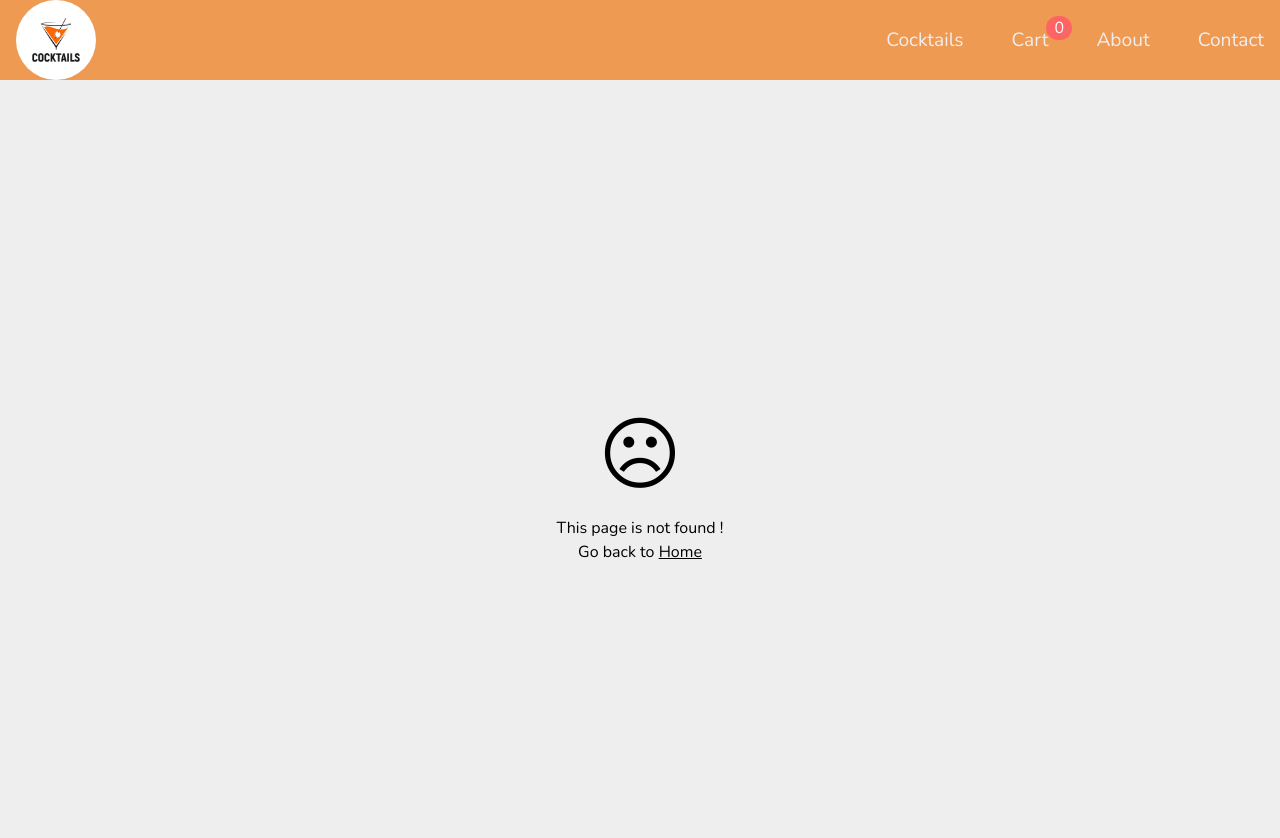
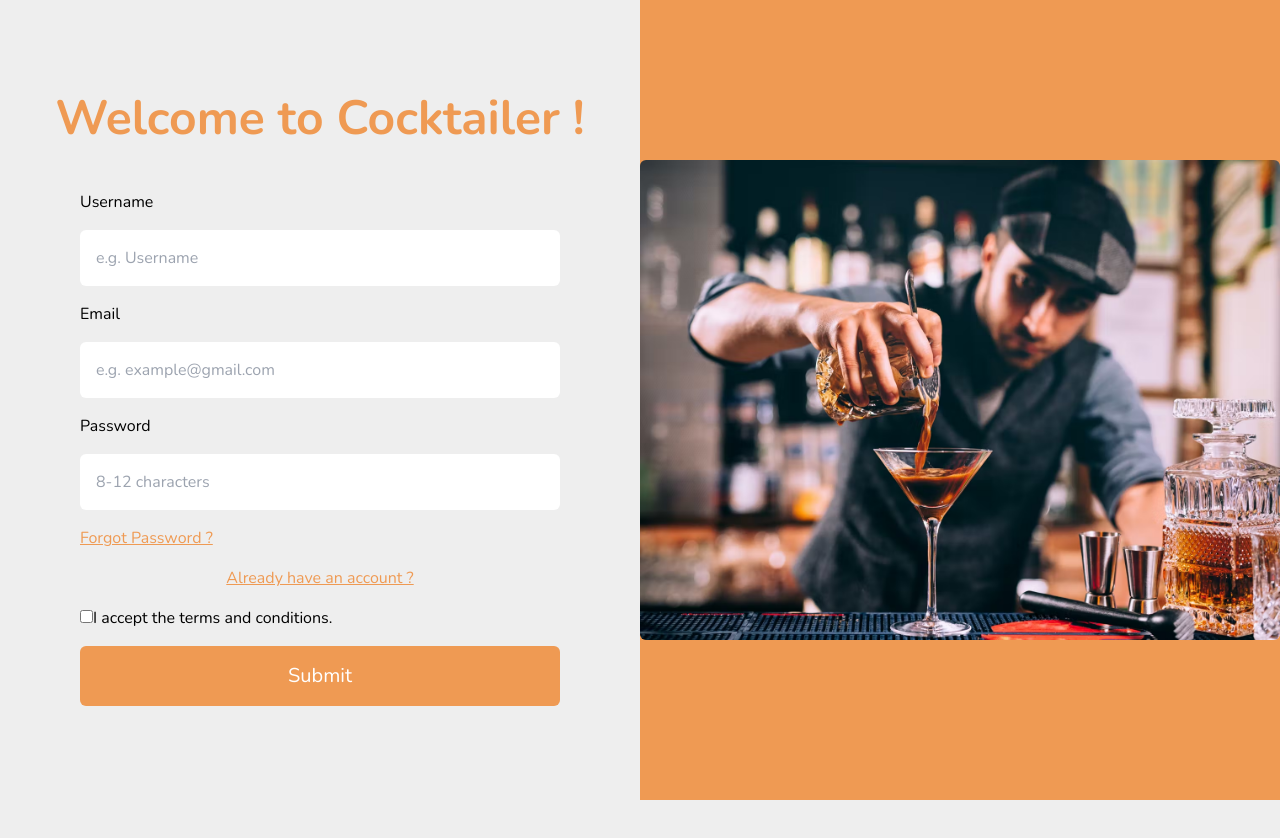
Before and after one commit to JBeanny/cocktail-store-nextjs, a Next.js app: page /sign-up in a window 1280 px wide. Before the commit this address had no page. Shown: the top 838 px of the page. After the commit the page ends 800 px from the top, so only its background shows below. Built offline with nearby package versions, Linux system fonts and the light colour scheme.

Commit message:
add login and signup

```diff
--- a/components/Navbar/Navbar.js
+++ b/components/Navbar/Navbar.js
@@ -4,6 +4,7 @@ import classes from "./Navbar.module.css";
 import Image from "next/image";
 import CartContext from "../../Context/CartContext";
 import { useRouter } from "next/router";
+import { BiLogIn } from "react-icons/bi";
 
 const Navbar = () => {
   const context = useContext(CartContext);
@@ -55,8 +56,11 @@ const Navbar = () => {
         >
           Contact
         </Link>
+        <Link href="/sign-up" className="text-2xl text-white">
+          <BiLogIn />
+        </Link>
       </div>
-      <h5 className="absolute right-52 max-sm:right-36 max-sm:-z-10 top-4 max-sm:top-4 bg-lightred text-white px-2 max-sm:px-2 max-sm:py-1/2 rounded-full cursor-pointer">
+      <h5 className="absolute right-72 max-sm:right-36 max-sm:-z-10 top-4 max-sm:top-4 bg-lightred text-white px-2 max-sm:px-2 max-sm:py-1/2 rounded-full cursor-pointer">
         <Link href="/cart">{itemInCart}</Link>
       </h5>
     </div>
--- a/package.json
+++ b/package.json
@@ -12,9 +12,12 @@
     "axios": "^1.1.3",
     "eslint": "8.28.0",
     "eslint-config-next": "13.0.4",
+    "formik": "^2.2.9",
     "next": "13.0.4",
     "react": "18.2.0",
-    "react-dom": "18.2.0"
+    "react-dom": "18.2.0",
+    "react-icons": "^4.7.1",
+    "yup": "^0.32.11"
   },
   "devDependencies": {
     "autoprefixer": "^10.4.13",
--- a/pages/_app.js
+++ b/pages/_app.js
@@ -6,7 +6,12 @@ import GlobalState from "../Context/GlobalState";
 
 function MyApp({ Component, pageProps }) {
   const router = useRouter();
-  const showHeader = router.pathname === "/404" ? false : true;
+  const showHeader =
+    router.pathname === "/404" ||
+    router.pathname === "/sign-up" ||
+    router.pathname === "/login"
+      ? false
+      : true;
 
   return (
     <>
--- a/pages/cart.js
+++ b/pages/cart.js
@@ -2,9 +2,11 @@ import React, { useContext, useState } from "react";
 import CartContext from "../Context/CartContext";
 import Image from "next/image";
 import Modal from "../components/Modal/Modal";
+import { useRouter } from "next/router";
 
 function Cart(props) {
   const [modal, setModal] = useState(false);
+  const router = useRouter();
   const context = useContext(CartContext);
   let total = 0;
 
@@ -61,6 +63,10 @@ function Cart(props) {
         <button
           className="bg-orange p-2 rounded-md text-white hover:bg-midBlack ease-in-out duration-300 max-sm:text-sm"
           onClick={() => {
+            if (!localStorage.getItem("token")) {
+              router.push("/sign-up");
+              return;
+            }
             setModal(true);
             setTimeout(() => {
               setModal(false);
--- /dev/null
+++ b/pages/login.js
@@ -0,0 +1,97 @@
+import React, { useState } from "react";
+import { Formik, Form, Field } from "formik";
+import * as Yup from "yup";
+import { useRouter } from "next/router";
+import Image from "next/image";
+
+const Login = () => {
+  const router = useRouter();
+
+  const login = async (data) => {
+    const api = "http://localhost:8080/user/login";
+
+    await fetch(api, {
+      method: "POST",
+      headers: {
+        "Content-Type": "application/json",
+      },
+      body: JSON.stringify({
+        Email: data.email,
+        Password: data.password,
+      }),
+    })
+      .then((res) => res.json())
+      .then((data) => {
+        console.log(data);
+        if (data.error) {
+          alert("Wrong password");
+        } else {
+          localStorage.setItem("token", data.AccessToken);
+          router.push("/cart");
+        }
+      });
+  };
+
+  return (
+    <div className="w-screen h-screen mx-auto flex items-center">
+      <div className="w-1/2 h-screen flex justify-center items-center flex-col">
+        <h1 className="text-5xl mb-12 text-orange font-bold">
+          Stay Connected , Just Login
+        </h1>
+        <Formik
+          initialValues={{
+            password: "",
+            email: "",
+          }}
+          onSubmit={(values) => {
+            login(values);
+          }}
+        >
+          {({ errors, touched }) => (
+            <Form className="flex flex-col gap-4 w-3/4">
+              <label name="email">Email</label>
+              <Field
+                name="email"
+                type="email"
+                placeholder="e.g. example@gmail.com"
+                className="p-4 rounded-md w-full bg-white"
+              />
+              {errors.email && touched.email ? (
+                <div className="text-lightred">{errors.email}</div>
+              ) : null}
+
+              <label name="password">Password</label>
+              <Field
+                name="password"
+                type="password"
+                placeholder="8-12 characters"
+                className="p-4 w-full bg-white rounded-md"
+              />
+              {errors.password && touched.password ? (
+                <div className="text-lightred">{errors.password}</div>
+              ) : null}
+
+              <button
+                type="submit"
+                className="p-4 w-full bg-orange text-white text-xl rounded-md"
+              >
+                Login
+              </button>
+            </Form>
+          )}
+        </Formik>
+      </div>
+      <div className="w-1/2 h-screen bg-orange flex flex-col justify-center items-center">
+        <Image
+          src="/bar.avif"
+          width={700}
+          height={700}
+          alt="Image"
+          className="rounded-md"
+        />
+      </div>
+    </div>
+  );
+};
+
+export default Login;
--- /dev/null
+++ b/pages/sign-up.js
@@ -0,0 +1,182 @@
+import React from "react";
+import { Formik, Form, Field } from "formik";
+import * as Yup from "yup";
+import { useRouter } from "next/router";
+import Link from "next/link";
+import Image from "next/image";
+
+const validatePassword = (values) => {
+  let error = "";
+  const passwordRegex = /(?=.*[0-9])/;
+  const latinLetters = /[a-zA-Z]/;
+
+  if (!values) {
+    error = "*Password is required";
+  } else if (values.length < 8) {
+    error = "*Password must be 8 characters long.";
+  } else if (!passwordRegex.test(values)) {
+    error = "*Invalid password. Must contain atleast one number.";
+  } else if (!latinLetters.test(values)) {
+    error = "*Password must contain only latin letters";
+  }
+  return error;
+};
+
+const validateConfirmPassword = (pass, value) => {
+  let error = "";
+  if (pass && value) {
+    if (pass !== value) {
+      error = "*Password not matched";
+    }
+  }
+  return error;
+};
+
+const validateUsername = (values) => {
+  let error = "";
+  if (!values) {
+    error = "*Username is required";
+  } else if (values.length < 6) {
+    error = "*Username must be 8 characters long.";
+  } else if (values.length > 25) {
+    error = "*Username must be up to 25 characters long.";
+  }
+
+  return error;
+};
+
+const SignupSchema = Yup.object().shape({
+  email: Yup.string().email("Invalid email").required("Email is required"),
+});
+const SignUp = () => {
+  const router = useRouter();
+
+  const signUp = async (data) => {
+    const api = "http://localhost:8080/user/create";
+
+    await fetch(api, {
+      method: "POST",
+      headers: {
+        "Content-Type": "application/json",
+      },
+      body: JSON.stringify({
+        Username: data.username,
+        Email: data.email,
+        Password: data.password,
+      }),
+    })
+      .then((res) => res.json())
+      .then((data) => {
+        if (data.error) {
+          alert("Email is already in used");
+        } else {
+          localStorage.setItem("token", data.AccessToken);
+          router.push("/login");
+        }
+      });
+  };
+
+  return (
+    <div className="w-screen h-screen mx-auto flex items-center">
+      <div className="w-1/2 h-screen flex justify-center items-center flex-col">
+        <h1 className="text-5xl mb-12 text-orange font-bold">
+          Welcome to Cocktailer !
+        </h1>
+        <Formik
+          initialValues={{
+            username: "",
+            password: "",
+            email: "",
+            terms: false,
+          }}
+          validationSchema={SignupSchema}
+          onSubmit={(values) => {
+            signUp(values);
+          }}
+        >
+          {({ errors, touched }) => (
+            <Form className="flex flex-col gap-4 w-3/4 ">
+              <label name="username">Username</label>
+              <Field
+                name="username"
+                placeholder="e.g. Username"
+                validate={validateUsername}
+                className="p-4 w-full bg-white rounded-md"
+              />
+              {errors.username && touched.username ? (
+                <div className="text-lightred">{errors.username}</div>
+              ) : null}
+
+              <label name="email">Email</label>
+              <Field
+                name="email"
+                type="email"
+                placeholder="e.g. example@gmail.com"
+                className="p-4 rounded-md w-full bg-white"
+              />
+              {errors.email && touched.email ? (
+                <div className="text-lightred">{errors.email}</div>
+              ) : null}
+
+              <label name="password">Password</label>
+              <Field
+                name="password"
+                type="password"
+                placeholder="8-12 characters"
+                validate={validatePassword}
+                className="p-4 w-full bg-white rounded-md"
+              />
+              {errors.password && touched.password ? (
+                <div className="text-lightred">{errors.password}</div>
+              ) : null}
+
+              {/* <label name="confirmPassword">Confirm Password</label>
+            <Field
+              name="confirmPassword"
+              type="password"
+              placeholder="Re-enter your password"
+              //   validate={(value) => validateConfirmPassword(values, value)}
+              className="p-4 w-4/12 bg-white rounded-md"
+            />
+            {errors.password && touched.password ? (
+              <div className="text-lightred">{errors.password}</div>
+            ) : null} */}
+
+              <span className="text-orange underline cursor-pointer">
+                Forgot Password ?
+              </span>
+              <Link
+                href="/login"
+                className="text-orange underline cursor-pointer text-center"
+              >
+                Already have an account ?
+              </Link>
+              <label>
+                <Field type="checkbox" name="terms" />I accept the terms and
+                conditions.
+              </label>
+
+              <button
+                type="submit"
+                className="p-4 w-full bg-orange text-white text-xl rounded-md"
+              >
+                Submit
+              </button>
+            </Form>
+          )}
+        </Formik>
+      </div>
+      <div className="w-1/2 h-screen bg-orange flex flex-col justify-center items-center">
+        <Image
+          src="/bar.avif"
+          width={700}
+          height={700}
+          alt="Image"
+          className="rounded-md"
+        />
+      </div>
+    </div>
+  );
+};
+
+export default SignUp;
```
Also changed, not shown: public/bar.avif (added), 1 other file (tests, documents, lock files or other folders).
